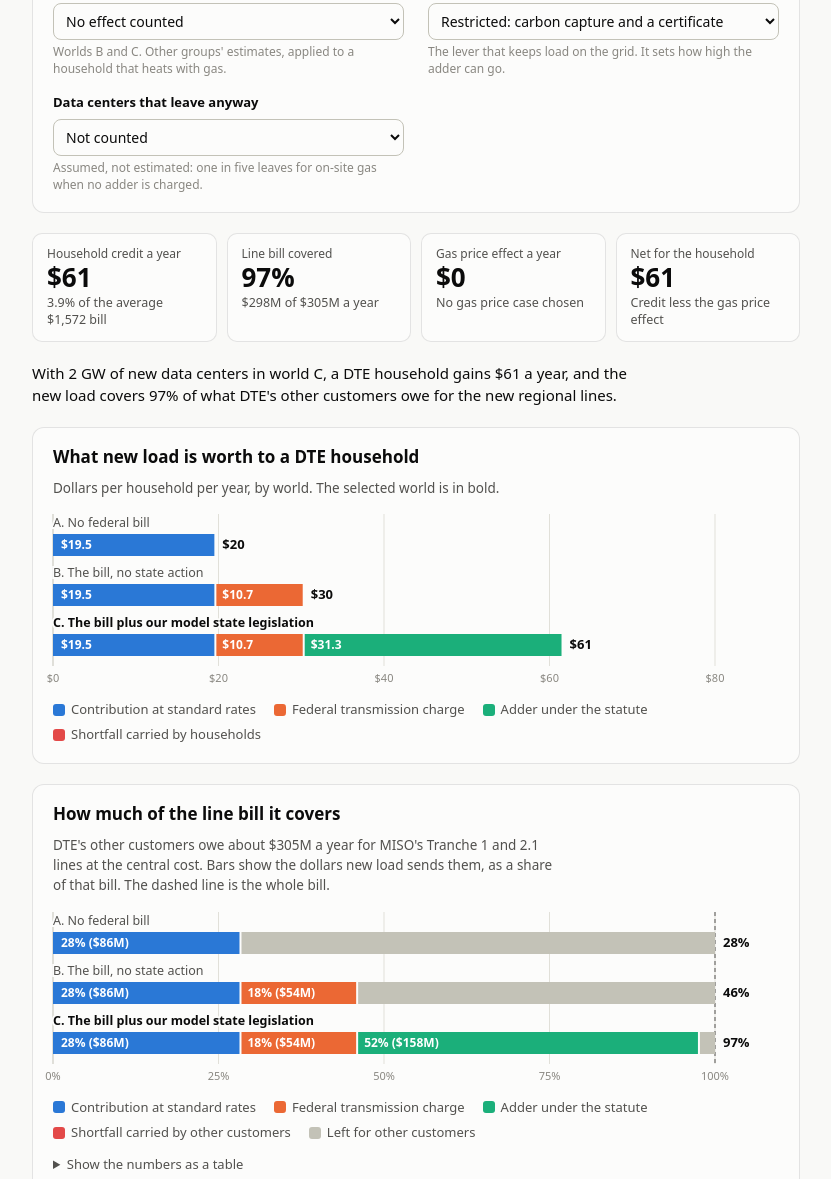
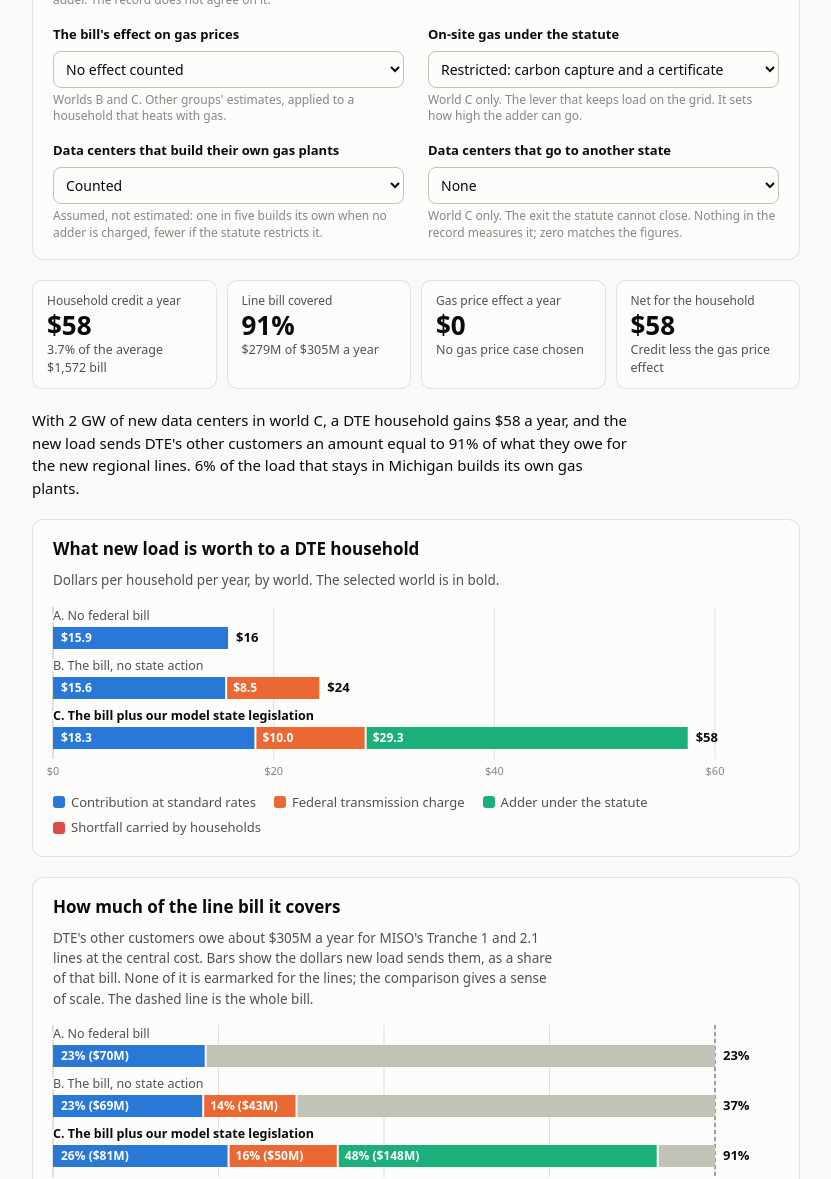
Before and after one commit to parksgc/michigan-rate-model, a plain HTML site: page index.html in a window 1280 px wide. Shown: the part 714-1893 px from the top of the page, without its empty margins (224-1055 px from the left). Drawn offline with Linux system fonts and the light colour scheme.

Commit message:
Explorer audit fixes
- Count data centers that build their own gas plants by default
- Add a dial for load that goes to another state; carry it through the workbook's world C results
- Reword line-bill coverage above 100 percent; note that none of the money is earmarked
- Include the federal transmission charge in the price-increase note
- Mark the on-site gas restriction as world C only
- Use a true minus sign on negative percentages
- One keyboard stop per row in each chart; tooltip no longer announced on hover
- Links between the explorer, figures, workbook and README; link-preview tags

```diff
--- a/index.html
+++ b/index.html
@@ -4,6 +4,14 @@
 <meta charset="utf-8">
 <meta name="viewport" content="width=device-width, initial-scale=1">
 <title>Michigan Rate Model Explorer</title>
+<meta name="description" content="Pick a world and move the dials: what new data center load is worth to a DTE Electric household under the federal permitting bill (BAAJA), and how far it goes toward Michigan's new transmission lines.">
+<meta property="og:type" content="website">
+<meta property="og:title" content="Can data centers pay for Michigan's new power lines?">
+<meta property="og:description" content="Pick a world and move the dials: what new data center load is worth to a DTE Electric household under the federal permitting bill (BAAJA), and how far it goes toward Michigan's new transmission lines.">
+<meta property="og:url" content="https://parksgc.github.io/michigan-rate-model/">
+<meta property="og:image" content="https://parksgc.github.io/michigan-rate-model/figures/color_full/fig01.png">
+<meta property="og:image:alt" content="Figure 1: who pays for Michigan's new transmission lines in three worlds">
+<meta name="twitter:card" content="summary_large_image">
 <style>
 :root{
   /* layout: one reading column, each figure a card with title, chart, legend, source, table */
@@ -86,6 +94,11 @@ th{color:var(--ink2);font-weight:600}
 #tip .r b{font-weight:650}
 #tip .k{display:inline-block;width:10px;height:10px;border-radius:2px;margin-right:6px;vertical-align:middle}
 .hit:hover{filter:brightness(1.12)}
+.rowfocus{fill:transparent;pointer-events:none}
+.rowfocus:focus{outline:none}
+.rowfocus:focus-visible{stroke:var(--contrib);stroke-width:2}
+.links{display:flex;flex-wrap:wrap;gap:6px 18px;margin:10px 0 0;padding:0;list-style:none;font-size:14px}
+.links a{color:var(--contrib);text-decoration:underline;text-underline-offset:2px}
 </style>
 </head>
 <body>
@@ -94,6 +107,11 @@ th{color:var(--ink2);font-weight:600}
   <div class="kicker"><span class="pill">Interactive model</span><span>DTE Electric. Checked against the workbook Nov. 15, 2026</span></div>
   <h1>Can data centers pay for Michigan's new power lines?</h1>
   <p>A federal permitting bill, BAAJA, would let states charge data centers more than it costs to serve them and credit the difference to everyone else. Pick a world and move the dials to see what new data center load is worth to a DTE household, and how much of the bill for the region's new transmission lines it covers.</p>
+  <ul class="links" aria-label="More from this model">
+    <li><a href="https://parksgc.github.io/michigan-rate-model/figures/">The ten figures</a></li>
+    <li><a href="https://parksgc.github.io/michigan-rate-model/workbook/Michigan_rate_model_DTE.xlsx">The workbook (Excel)</a></li>
+    <li><a href="https://github.com/parksgc/michigan-rate-model#readme">Sources, method and limits</a></li>
+  </ul>
 </header>
 
 <section class="card" aria-label="Choices">
@@ -123,10 +141,13 @@ th{color:var(--ink2);font-weight:600}
       <small>Worlds B and C. Other groups' estimates, applied to a household that heats with gas.</small></div>
     <div class="dial"><label class="lab" for="restrict">On-site gas under the statute</label>
       <select id="restrict"><option value="yes">Restricted: carbon capture and a certificate</option><option value="no">Left open</option></select>
-      <small>The lever that keeps load on the grid. It sets how high the adder can go.</small></div>
-    <div class="dial"><label class="lab" for="count">Data centers that leave anyway</label>
-      <select id="count"><option value="no">Not counted</option><option value="yes">Counted</option></select>
-      <small>Assumed, not estimated: one in five leaves for on-site gas when no adder is charged.</small></div>
+      <small>World C only. The lever that keeps load on the grid. It sets how high the adder can go.</small></div>
+    <div class="dial"><label class="lab" for="count">Data centers that build their own gas plants</label>
+      <select id="count"><option value="yes" selected>Counted</option><option value="no">Not counted</option></select>
+      <small>Assumed, not estimated: one in five builds its own when no adder is charged, fewer if the statute restricts it.</small></div>
+    <div class="dial"><label class="lab" for="reloc">Data centers that go to another state</label>
+      <select id="reloc"><option value="0" selected>None</option><option value="0.025">2.5% of the load for each $10 of adder</option><option value="0.05">5% for each $10 of adder</option><option value="0.1">10% for each $10 of adder</option></select>
+      <small>World C only. The exit the statute cannot close. Nothing in the record measures it; zero matches the figures.</small></div>
   </div>
 </section>
 
@@ -173,19 +194,21 @@ th{color:var(--ink2);font-weight:600}
   <p class="src">Sources: DTE Electric's cost-of-service exhibits and Rate D11 billing figures, MPSC Case U-22046; MPSC orders in Cases U-21990 (Saline) and U-22058 (Van Buren); MISO, MTEP24 and the Tranche 1 business case (line costs); Grid Strategies (federal transmission charge); ICF, Rhodium Group and the Department of Energy (gas price cases); Rabobank, Modo Energy and NETL (on-site gas). Every figure here is computed with the same formulas as the model workbook and was tested against it.</p>
 </section>
 </main>
-<div id="tip" role="status"></div>
+<div id="tip" aria-hidden="true"></div>
 <script>
 const P = {"lf": 0.9, "sh_kwh": 0.412248463982674, "sh_cos": 0.471106485101261, "c_os": 107, "pg_a": 60.5806859981694, "tcr": 6.30398259796997, "dc": 31.6670440905, "K": 0.0137522711511342, "cert_y": 1, "mu2": -0.83461744633639, "ex_s2": 1, "nonll": 40795340.6, "ll_bill": 18787572, "res_cust": 2078315, "hh_bill": 1571.8608584358, "lb_mid": 305.396565529325, "g1_tot": -25.4653698994142, "g2_tot": 7.36751523665243, "g3_tot": 20.189246749007, "g4_tot": 57.3665332824985, "g5_tot": 126.169332683461, "g1_dp": -0.22, "g2_dp": 0.0636493150684932, "g3_dp": 0.174418604651163, "g4_dp": 0.4956, "g5_dp": 1.09, "case2": 21.5800636718784, "case7": 5.45598680872654, "case10": -7.75815731733589, "ln_mid": 7.48606485539001, "lh_mid": 60.577566463721, "g_mmbtu": 97.1170434003871, "hh_kwh": 8092.04403567313, "ceil_o": 40.1153314038606, "ceil_r": 71.7823754943606};
 /* The explorer's arithmetic. Same formulas as the workbook's M1 Surplus, M2 Lines and M3 Exit tabs.
    P: parameters read from the recalculated workbook. d: the reader's choices.
-   d = {gw, adder, c, hhOnly, gas, restrict, count}
-     gw      new data center load on DTE's system, GW
-     adder   the statute's adder, $ per MWh (world C only)
-     c       what a MWh of new load contributes at standard rates, $ per MWh
-     hhOnly  true if the adder is credited to households only
-     gas     index of the gas price case, 0 for none
+   d = {gw, adder, c, hhOnly, gas, restrict, count, reloc}
+     gw        new data center load on DTE's system, GW
+     adder     the statute's adder, $ per MWh (world C only)
+     c         what a MWh of new load contributes at standard rates, $ per MWh
+     hhOnly    true if the adder is credited to households only
+     gas       index of the gas price case, 0 for none
      restrict  true if the statute restricts on-site gas (carbon capture and a certificate); sets the ceiling on the adder
-     count     true to count the data centers that leave for on-site gas anyway (the assumed curve)
+     count     true to count the data centers that leave for on-site gas (the assumed curve)
+     reloc     share of prospective load that leaves Michigan for each $10 of adder (world C only)
+   Order, as in the workbook: relocation first, then exit to on-site gas from the load that stays in Michigan.
    The model holds only up to the ceiling: P.ceil_r with the restriction, P.ceil_o without. The page keeps the adder under it. */
 function model(P, d){
   const twh = 8.76 * P.lf, t = d.gw * twh;                               // TWh a year
@@ -197,13 +220,15 @@ function model(P, d){
     const con = (w === "A" ? d.c : Math.max(0, d.c)) * t;                // $M: the floor removes a shortfall in B and C
     const tc = w === "A" ? 0 : P.tcr * t * P.nonll / (P.nonll + P.ll_bill + t * 1e6);
     const ad = w === "C" ? d.adder * t : 0;
+    const rl = w === "C" ? Math.min(1, (d.reloc || 0) * d.adder / 10) : 0;
     const x = !d.count ? 0 : w === "A" ? xA : w === "B" ? E(0, 0) : E(d.adder, d.restrict ? 1 : 0);
-    const k = (1 - x) * 1e6 / P.res_cust;
+    const stay = (1 - rl) * (1 - x);
+    const k = stay * 1e6 / P.res_cust;
     const hh = {con: con * P.sh_cos * k, tc: tc * P.sh_kwh * k, ad: ad * shAdd * k};
     const credit = hh.con + hh.tc + hh.ad;
     const gas = w === "A" || !d.gas ? 0 : P["g" + d.gas + "_tot"];
-    const m = {con: con * (1 - x), tc: tc * (1 - x), ad: ad * (1 - x)};
-    out[w] = {x, hh, credit, pct: credit / P.hh_bill, m, total: m.con + m.tc + m.ad, cov: (m.con + m.tc + m.ad) / P.lb_mid, gas, net: credit - gas};
+    const m = {con: con * stay, tc: tc * stay, ad: ad * stay};
+    out[w] = {x, rl, stay, hh, credit, pct: credit / P.hh_bill, m, total: m.con + m.tc + m.ad, cov: (m.con + m.tc + m.ad) / P.lb_mid, gas, net: credit - gas};
   }
   return out;
 }
@@ -218,7 +243,7 @@ const m0 = v => (Math.round(v) < 0 ? "−$" : "$") + Math.abs(Math.round(v)).toL
 const m1 = v => (v < -0.05 ? "−$" : "$") + Math.abs(v).toFixed(1);
 const m2 = v => (v < 0 ? "−$" : "$") + Math.abs(v).toFixed(2);
 const mm = v => m0(v) + "M";
-const pct = v => Math.round(v * 100) + "%";
+const pct = v => (Math.round(v * 100) < 0 ? "−" : "") + Math.abs(Math.round(v * 100)) + "%";
 const tw = s => s.length * 6.3 + 12;
 const T = (svg, x, y, s, o={}) => el("text", Object.assign({x, y, "font-size":12, fill:css("ink2")}, o), svg, s);
 const tip = $("tip");
@@ -235,10 +260,13 @@ function showTip(evt, title, rows){
   tip.style.top = Math.max(8, Math.min(y, innerHeight - tip.offsetHeight - 8)) + "px";
 }
 const hideTip = () => { tip.style.display = "none"; };
-function hit(node, label, title, rows){
-  node.setAttribute("class", "hit"); node.setAttribute("tabindex", "0"); node.setAttribute("role", "img"); node.setAttribute("aria-label", label);
+function hit(node, title, rows){   // hover only; the row's focus target carries the keyboard and screen reader version
+  node.setAttribute("class", "hit"); node.setAttribute("aria-hidden", "true");
   node.addEventListener("pointermove", e => showTip(e, title, rows)); node.addEventListener("pointerleave", hideTip);
-  node.addEventListener("focus", e => showTip(e, title, rows)); node.addEventListener("blur", hideTip);
+}
+function focusRow(svg, x, y, w, hgt, label, title, rows){
+  const f = el("rect", {x, y, width:Math.max(1, w), height:hgt, rx:4, class:"rowfocus", tabindex:0, role:"img", "aria-label":label}, svg);
+  f.addEventListener("focus", e => showTip(e, title, rows)); f.addEventListener("blur", hideTip);
 }
 
 /* ---------- the choices ---------- */
@@ -248,7 +276,7 @@ CON.forEach(([n, v], i) => { const o = h("option", $("con"), `${n}: ${m2(v)} per
 GAS.forEach(([n, v], i) => { const o = h("option", $("gas"), i ? `${n}: gas ${v < 0 ? "down" : "up"} $${Math.abs(v).toFixed(2)}` : n); o.value = i; });
 const WN = {A:"A. No federal bill", B:"B. The bill, no state action", C:"C. The bill plus our model state legislation"};
 const SEG = [["con", "Contribution at standard rates", "contrib"], ["tc", "Federal transmission charge", "tcredit"], ["ad", "Adder under the statute", "adder"]];
-function choices(){ return {w: document.querySelector('input[name="w"]:checked').value, gw: +$("gw").value, adder: +$("ad").value, c: CON[+$("con").value][1], hhOnly: $("rule").value === "hh", gas: +$("gas").value, restrict: $("restrict").value === "yes", count: $("count").value === "yes"}; }
+function choices(){ return {w: document.querySelector('input[name="w"]:checked').value, gw: +$("gw").value, adder: +$("ad").value, c: CON[+$("con").value][1], hhOnly: $("rule").value === "hh", gas: +$("gas").value, restrict: $("restrict").value === "yes", count: $("count").value === "yes", reloc: +$("reloc").value}; }
 
 /* ---------- one stacked row chart, used twice ---------- */
 function nice(v){ const p = Math.pow(10, Math.floor(Math.log10(v))), f = v / p; return (f <= 1 ? 1 : f <= 2 ? 2 : f <= 2.5 ? 2.5 : f <= 5 ? 5 : 10) * p; }
@@ -266,19 +294,21 @@ function rows(id, d, R, o){
   ["A", "B", "C"].forEach((w, i) => {
     const y = top + i * rowH, v = o.get(w), sel = w === d.w;
     T(svg, 0, y + 13, WN[w], {fill:css(sel ? "ink" : "ink2"), "font-weight": sel ? 650 : 400, "font-size":12.5, stroke:css("surface"), "stroke-width":4, "paint-order":"stroke"});
-    let cur = 0; const by = y + 20;
+    let cur = 0; const by = y + 20, parts = [];
     if (v.con < 0){ const r = el("rect", {x:x(v.con), y:by, width:Math.max(1, x(0) - x(v.con) - 1), height:bh, rx:3, fill:css("neg")}, svg);
-      hit(r, `${WN[w]}: shortfall ${o.fmt(v.con)}`, WN[w], [{l:"Shortfall carried by other customers", v:o.fmt(v.con), c:"neg"}]); }
+      const row = {l:"Shortfall carried by other customers", v:o.fmt(v.con), c:"neg"}; parts.push(row); hit(r, WN[w], [row]); }
     SEG.forEach(([k, name, col]) => { const val = k === "con" ? Math.max(0, v.con) : v[k]; if (val <= 0) return;
       const x0 = x(cur), wv = x(cur + val) - x0; cur += val;
       const r = el("rect", {x:x0 + (x0 > x(0) + .5 ? 2 : 0), y:by, width:Math.max(1, wv - (x0 > x(0) + .5 ? 2 : 0)), height:bh, fill:css(col)}, svg);
-      hit(r, `${WN[w]}: ${name}, ${o.fmt(val)}`, WN[w], [{l:name, v:o.fmt(val), c:col}, {l:"Total", v:o.fmt(o.total(w))}]);
+      const row = {l:name, v:o.fmt(val), c:col}; parts.push(row); hit(r, WN[w], [row, {l:"Total", v:o.fmt(o.total(w))}]);
       const lab = o.fmt(val); if (tw(lab) < wv - 2) T(svg, x0 + 8, by + 15, lab, {fill:"#fff", "font-weight":600, "pointer-events":"none"}); });
     let end = x(cur);
     if (o.rest){ const rest = o.rest(w); if (rest > 0){ const x0 = x(cur), wv = x(cur + rest) - x0;
       const r = el("rect", {x:x0 + (cur > 0 ? 2 : 0), y:by, width:Math.max(1, wv - (cur > 0 ? 2 : 0)), height:bh, fill:css("neutral")}, svg);
-      hit(r, `${WN[w]}: left for other customers, ${o.restFmt(rest)}`, WN[w], [{l:"Left for other customers", v:o.restFmt(rest), c:"neutral"}]); end = x(cur + rest); } }
+      const row = {l:"Left for other customers", v:o.restFmt(rest), c:"neutral"}; parts.push(row); hit(r, WN[w], [row]); end = x(cur + rest); } }
     T(svg, Math.max(end, x(0)) + 8, by + 15, o.label(w), {fill:css("ink"), "font-weight":650, "font-size":13});
+    const all = parts.concat([{l:"Total", v:o.label(w)}]), x1 = Math.min(x(Math.min(0, v.con)), x(0)) - 3;
+    focusRow(svg, x1, by - 3, Math.max(end, x(0)) + 3 - x1, bh + 6, `${WN[w]}: ${parts.length ? parts.map(p => p.l + " " + p.v).join("; ") + "; total " : "nothing; total "}${o.label(w)}`, WN[w], all);
   });
 }
 
@@ -289,28 +319,32 @@ function draw(){
   const capR = Math.min(70, Math.floor(P.ceil_r)), capO = Math.min(40, Math.floor(P.ceil_o)), cap = $("restrict").value === "yes" ? capR : capO;
   $("ad").max = cap; if (+$("ad").value > cap) $("ad").value = cap;
   const d = choices(), R = model(P, d), r = R[d.w];
-  $("adh").textContent = `World C only. ${d.adder ? `Adds ${Math.round(d.adder / P.pg_a * 100)}% to the ${m0(P.pg_a)} per MWh a data center pays DTE today. ` : ""}The dial stops at $${cap}, just short of where on-site gas becomes cheaper than the grid: $${capR} with on-site gas restricted, $${capO} with it left open.`;
+  const paid = P.pg_a + P.tcr + d.adder;
+  $("adh").textContent = `World C only. With the federal transmission charge, a data center would pay ${m0(paid)} per MWh, ${pct((paid - P.pg_a) / P.pg_a)} more than the ${m0(P.pg_a)} it pays DTE today. The dial stops at $${cap}, just short of where on-site gas becomes cheaper than the grid: $${capR} with on-site gas restricted, $${capO} with it left open.`;
   $("gwo").textContent = d.gw.toFixed(1) + " GW"; $("ado").textContent = "$" + d.adder + " per MWh";
   $("t1").textContent = m0(r.credit); $("t1s").textContent = `${r.pct < 0 ? "−" : ""}${Math.abs(r.pct * 100).toFixed(1)}% of the average ${m0(P.hh_bill)} bill`;
-  $("t2").textContent = r.cov < 0 ? "None" : pct(r.cov); $("t2s").textContent = r.cov < 0 ? `New load adds ${mm(-r.total)} a year to other customers' costs` : `${mm(r.total)} of ${mm(P.lb_mid)} a year`;
+  const times = v => v.toFixed(1).replace(/\.0$/, "");
+  $("t2").textContent = r.cov < 0 ? "None" : r.cov > 1 ? "All of it" : pct(r.cov);
+  $("t2s").textContent = r.cov < 0 ? `New load adds ${mm(-r.total)} a year to other customers' costs` : r.cov > 1 ? `${mm(r.total)} a year, ${times(r.cov)} times the ${mm(P.lb_mid)} line bill` : `${mm(r.total)} of ${mm(P.lb_mid)} a year`;
   const g = r.gas; $("t3").textContent = d.w === "A" || !d.gas ? "$0" : (g > 0 ? "−" : "+") + "$" + Math.abs(Math.round(g));
   $("t3s").textContent = d.w === "A" ? "No federal bill, no effect" : !d.gas ? "No gas price case chosen" : g > 0 ? "Higher heating and electric bills" : "Lower heating and electric bills";
   $("t4").textContent = m0(r.net); $("t4s").textContent = "Credit less the gas price effect";
   let s;
   if (d.gw === 0) s = "With no new data center load there is nothing to credit, in any world.";
   else { s = `With ${d.gw} GW of new data centers in world ${d.w}, a DTE household ${r.credit >= 0 ? "gains" : "loses"} ${m0(Math.abs(r.credit))} a year`;
-    s += r.cov < 0 ? ", and the new load adds to what other customers owe." : `, and the new load covers ${pct(r.cov)} of what DTE's other customers owe for the new regional lines.`; }
-  if (d.count && d.gw > 0) s += ` ${pct(r.x)} of the load that would have come leaves for on-site gas.`;
+    s += r.cov < 0 ? ", and the new load adds to what other customers owe." : r.cov > 1 ? `, and the new load sends DTE's other customers ${times(r.cov)} times what they owe for the new regional lines.` : `, and the new load sends DTE's other customers an amount equal to ${pct(r.cov)} of what they owe for the new regional lines.`; }
+  if (d.gw > 0 && r.rl > 0) s += ` ${pct(r.rl)} of the load that would have come goes to another state.`;
+  if (d.count && d.gw > 0) s += ` ${pct(r.x)} of the load that stays in Michigan builds its own gas plants.`;
   if (d.w !== "A" && d.gas) s += ` The gas price case ${g > 0 ? "takes back" : "adds"} ${m0(Math.abs(g))}, leaving ${m0(r.net)}.`;
   $("say").textContent = s;
   rows("c1", d, R, {aria:"Household credit by world, dollars per year", get:w => R[w].hh, total:w => R[w].credit, fmt:m1, label:w => m0(R[w].credit), tick:t => m0(t), min:40});
-  $("c2s").textContent = `DTE's other customers owe about ${mm(P.lb_mid)} a year for MISO's Tranche 1 and 2.1 lines at the central cost. Bars show the dollars new load sends them, as a share of that bill. The dashed line is the whole bill.`;
+  $("c2s").textContent = `DTE's other customers owe about ${mm(P.lb_mid)} a year for MISO's Tranche 1 and 2.1 lines at the central cost. Bars show the dollars new load sends them, as a share of that bill. None of it is earmarked for the lines; the comparison gives a sense of scale. The dashed line is the whole bill.`;
   rows("c2", d, R, {aria:"Share of the line bill covered by world", get:w => ({con:R[w].m.con / P.lb_mid, tc:R[w].m.tc / P.lb_mid, ad:R[w].m.ad / P.lb_mid}), total:w => R[w].cov,
     fmt:v => pct(v) + " (" + mm(v * P.lb_mid) + ")", label:w => R[w].cov < 0 ? "none" : pct(R[w].cov), tick:t => pct(t), min:1, ref:{v:1},
     rest:w => Math.max(0, 1 - Math.max(0, R[w].cov)), restFmt:v => mm(v * P.lb_mid)});
   const t = document.createElement("table"); const tr = h("tr", h("thead", t)); ["", "World A", "World B", "World C"].forEach(x => h("th", tr, x)); const tb = h("tbody", t);
   [["Contribution at standard rates, $M a year", w => R[w].m.con.toFixed(1)], ["Federal transmission charge, $M", w => R[w].m.tc.toFixed(1)], ["Adder, $M", w => R[w].m.ad.toFixed(1)], ["Share of the line bill covered", w => pct(R[w].cov)],
-   ["Household credit, $ a year", w => m1(R[w].credit)], ["Share of the average bill", w => (R[w].pct < 0 ? "−" : "") + Math.abs(R[w].pct * 100).toFixed(1) + "%"], ["Load that leaves for on-site gas", w => !d.count ? "not counted" : pct(R[w].x)],
+   ["Household credit, $ a year", w => m1(R[w].credit)], ["Share of the average bill", w => (R[w].pct < -0.0005 ? "−" : "") + Math.abs(R[w].pct * 100).toFixed(1) + "%"], ["Load that goes to another state", w => w === "C" ? pct(R[w].rl) : "none"], ["Load in Michigan that builds its own gas plants", w => !d.count ? "not counted" : pct(R[w].x)],
    ["Gas price effect on the household, $ a year", w => m1(R[w].gas)], ["Net for the household, $ a year", w => m1(R[w].net)]].forEach(([n, f]) => { const row = h("tr", tb); h("td", row, n); ["A", "B", "C"].forEach(w => h("td", row, f(w))); });
   $("tab").textContent = ""; $("tab").appendChild(t);
 }
@@ -319,8 +353,9 @@ function draw(){
  `What standard rates contribute is disputed. MPSC Staff's Van Buren figure, ${m2(P.case7)} per MWh, is the lowest positive number in the record and the default here. DTE's own studies put it near ${m0(P.case2)}.`,
  `The line bill is DTE's other customers' share of MISO's Tranche 1 and 2.1 lines at full phase-in, ${m2(P.ln_mid)} per MWh, about ${m0(P.lh_mid)} a household a year.`,
  `The adder's ceiling is where on-site gas becomes cheaper than DTE's grid: about ${m0(P.ceil_o)} per MWh today, and about ${m0(P.ceil_r)} if the statute makes on-site gas plants capture their carbon and get a certificate. The model does not go past it.`,
- `Load that leaves Michigan for another state is not modeled, and the statute cannot close that exit. It matters most at a high adder, so the top of the range is the least reliable part of this page.`,
- `The share of data centers that leave for on-site gas below the ceiling is assumed in order to show how the adder and the restriction interact. Nothing anchors it.`,
+ `Load that goes to another state is a dial, set to zero by default because nothing in the record measures it. The statute cannot close that exit, and it matters most at a high adder, so the top of the range is the least reliable part of this page.`,
+ `None of the money in these worlds is earmarked for the lines. Contribution and the federal charge lower other customers' bills generally; the adder is credited as the statute directs. The line bill is a yardstick for scale.`,
+ `The share of data centers that build their own gas plants below the ceiling is assumed, in order to show how the adder and the restriction interact. Nothing anchors it. It treats speed as the main reason to leave the grid, so the adder moves it only a little: with on-site gas left open it goes from 20% at no adder to about 30% at $40.`,
  `Gas price cases are other groups' estimates of the federal bill's effect, in dollars per MMBtu, applied to a household that uses ${Math.round(P.g_mmbtu)} MMBtu of gas and ${Math.round(P.hh_kwh).toLocaleString("en-US")} kWh a year.`
 ].forEach(x => h("li", $("notes"), x));
 document.querySelectorAll("input, select").forEach(e => e.addEventListener("input", draw));
```
Also changed, not shown: figures/index.html (+17 -2 lines), 3 other files.
